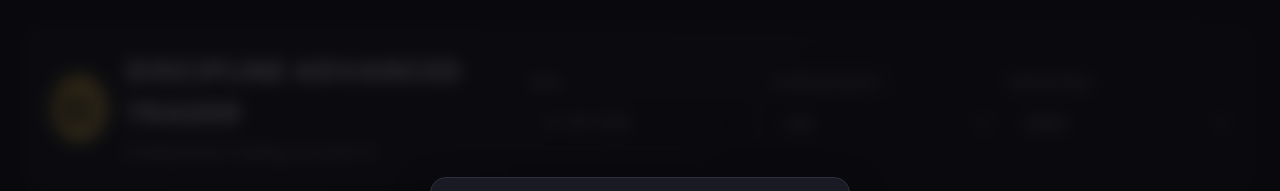
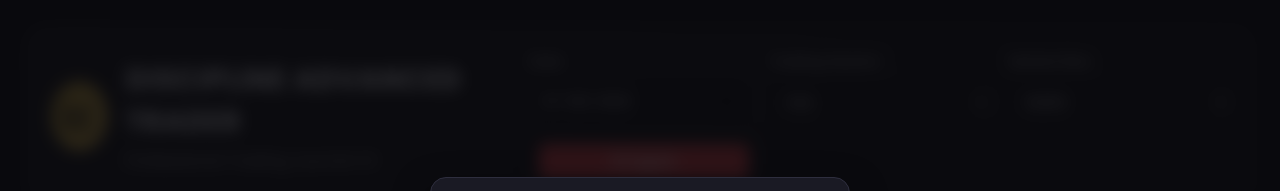
Before and after one commit to mosinmansuri1432-collab/my-trading-journal-live, a website: page index.html in a window 1280 px wide. Shown: the top 191 px of the page. Drawn offline with nearby package versions, Linux system fonts and the light colour scheme.

Commit message:
added logout button in header next to admin button

```diff
--- a/index.html
+++ b/index.html
@@ -95,9 +95,12 @@ id="journalDate">
 
 </div>
 
-<!-- 👑 YAHAN ADD KIYA: Admin Dashboard Button (Pehle se hidden rahega) -->
-    <button id="admin-panel-btn" style="display: none; background: #ff4757; color: white; padding: 8px 15px; border: none; border-radius: 6px; cursor: pointer; font-weight: bold; font-family: 'Poppins', sans-serif; align-self: center; margin-left: 10px;" onclick="goToAdminPanel()">
+<button id="admin-panel-btn" style="display: none; background: #ff4757; color: white; padding: 8px 15px; border: none; border-radius: 6px; cursor: pointer; font-weight: bold; font-family: 'Poppins', sans-serif; align-self: center; margin-left: 10px;" onclick="goToAdminPanel()">
         <i class="fa-solid fa-crown"></i> Admin Panel
+    </button>
+
+    <button id="logoutBtn" style="background: #ff4d4d; color: white; padding: 8px 15px; border: none; border-radius: 6px; cursor: pointer; font-weight: bold; font-family: 'Poppins', sans-serif; align-self: center; margin-left: 10px;" onclick="handleLogout()">
+        <i class="fa-solid fa-right-from-bracket"></i> Logout
     </button>
 
 </div>
--- a/script.js
+++ b/script.js
@@ -1838,4 +1838,14 @@ async function toggleUserPlan(email, currentStatus) {
     } catch (e) {
         alert("Status update network error!");
     }
-}
+}// 🚪 User Logout Function (Session clear karne ke liye)
+function handleLogout() {
+    // LocalStorage se login session ka data saaf karein
+    localStorage.removeItem('user');
+    localStorage.removeItem('token');
+
+    alert("🔒 Aap successfully log out ho gaye hain!");
+
+    // Page ko reload karein taaki fresh login screen wapas aa jaye
+    window.location.reload();
+}
```
